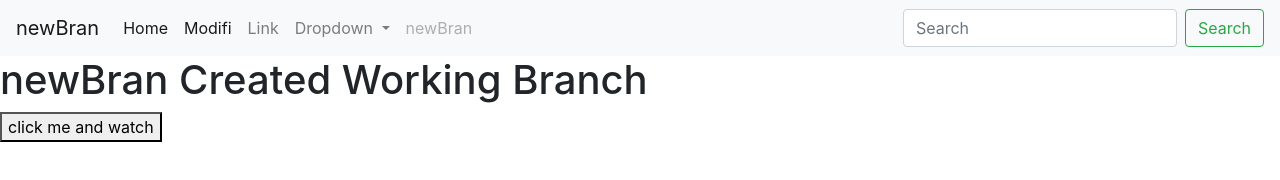
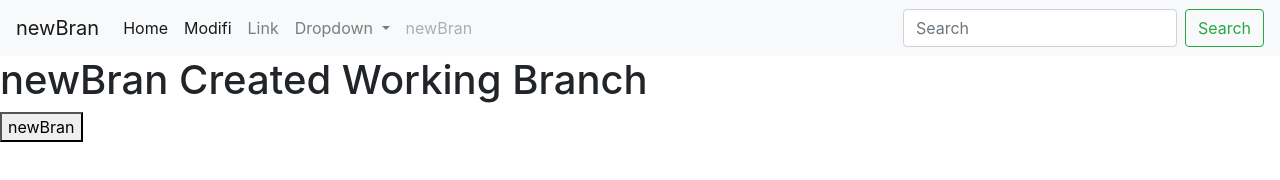
Before and after one commit to imranhossainsajib/Bootstap-4-All-Cod, a plain HTML site: page index.html in a window 1280 px wide. Drawn offline with nearby package versions, Linux system fonts and the light colour scheme.

Commit message:
mistac not update

```diff
--- a/index.html
+++ b/index.html
@@ -50,7 +50,7 @@
       </div>
     </nav>
     <h1>newBran Created Working Branch</h1>
-    <button>click me and watch</button>
+    <button>newBran</button>
 
 
 
```
